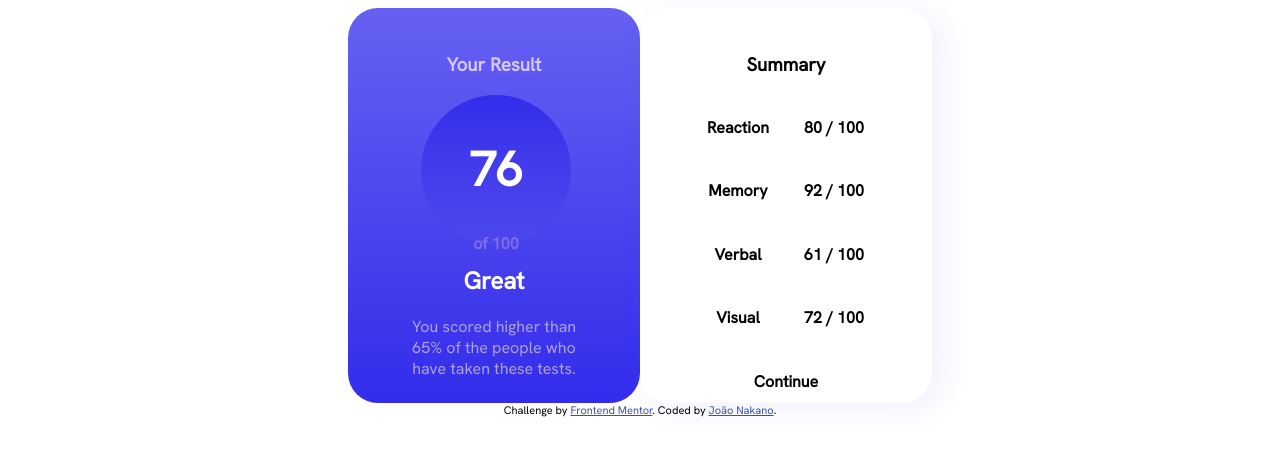
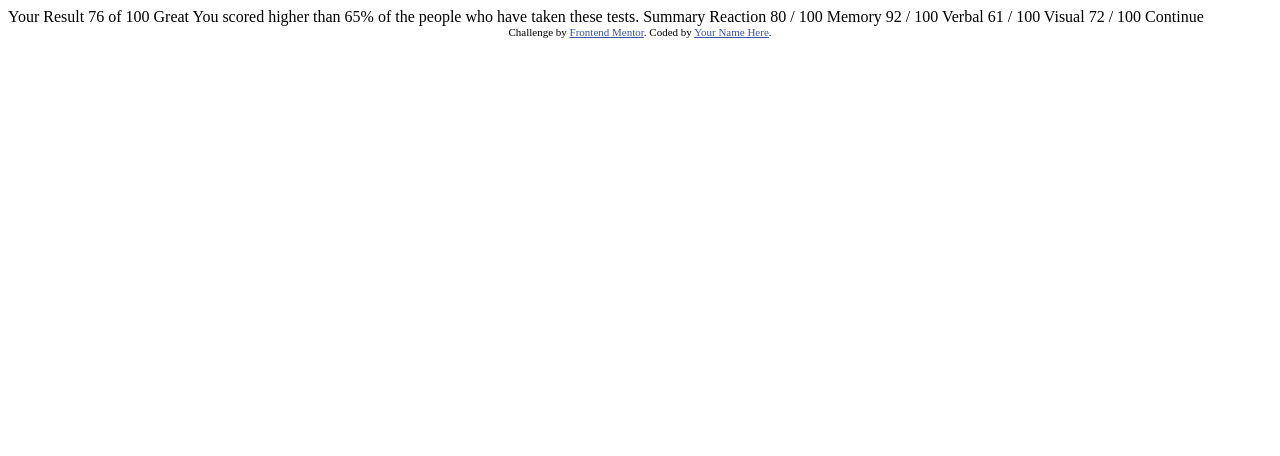
Before and after one commit to joaonakano/results-summary-component, a plain HTML site: page index.html in a window 1280 px wide. Drawn offline with Linux system fonts and the light colour scheme.

Commit message:
remaking the code

```diff
--- a/index.html
+++ b/index.html
@@ -5,87 +5,43 @@
   <meta name="viewport" content="width=device-width, initial-scale=1.0"> <!-- displays site properly based on user's device -->
 
   <link rel="icon" type="image/png" sizes="32x32" href="./assets/images/favicon-32x32.png">
-  <link rel="stylesheet" href="./styles.css">
+
   <title>Frontend Mentor | Results summary component</title>
-  <link rel="preconnect" href="https://fonts.googleapis.com">
-  <link rel="preconnect" href="https://fonts.gstatic.com" crossorigin>
-  <link href="https://fonts.googleapis.com/css2?family=Hanken+Grotesk&display=swap" rel="stylesheet">
+
+  <!-- Feel free to remove these styles or customise in your own stylesheet 👍 -->
+  <style>
+    .attribution { font-size: 11px; text-align: center; }
+    .attribution a { color: hsl(228, 45%, 44%); }
+  </style>
 </head>
+<body>
 
-<body>
-  <div class="container">
-    <div class="left-box">
-      <div class="title">
-        <h3>Your Result</h3>
-      </div>
-      <div class="circle">
-        <div class="userscore">
-          <h1>76</h1>
-        </div>
-        <div class="maxscore">
-          of 100
-        </div>
-      </div>
-      <div>
-        <h2>Great</h2>
-      </div>
-      <div class="higherthantext">
-        <p>You scored higher than 65% of the people who have taken these tests.</p>
-      </div>
-    </div>
+  Your Result
+  76
+  of 100
 
-    <div class="right-box">
-      <div class="subtitle">
-        <h3>Summary</h3>
-      </div>
+  Great
+  You scored higher than 65% of the people who have taken these tests.
 
-      <div class="items">
-        <div class="reaction">
-          <div class="function">
-            <h4>Reaction</h4>
-          </div>
-          <div class="score">
-            <h4>80 / 100</h4>
-          </div>
-        </div>
+  Summary
 
-        <div class="memory">
-          <div class="function">
-            <h4>Memory</h4>
-          </div>
-          <div class="score">
-            <h4>92 / 100</h4>
-          </div>
-        </div>
+  Reaction
+  80 / 100
 
-        <div class="verbal">
-          <div class="function">
-            <h4>Verbal</h4>
-          </div>
-          <div class="score">
-            <h4>61 / 100</h4>
-          </div>
-        </div>
+  Memory
+  92 / 100
 
-        <div class="visual">
-          <div class="function">
-            <h4>Visual</h4>
-          </div>
-          <div class="score">
-            <h4>72 / 100</h4>
-          </div>
-        </div>
-      </div>
+  Verbal
+  61 / 100
 
-      <div class="button">
-        <h4>Continue</h4>
-      </div>
-    </div>
-  </div>
+  Visual
+  72 / 100
+
+  Continue
 
   <div class="attribution">
     Challenge by <a href="https://www.frontendmentor.io?ref=challenge" target="_blank">Frontend Mentor</a>.
-    Coded by <a href="https://github.com/joaonakano" target="_blank">João Nakano</a>.
+    Coded by <a href="#">Your Name Here</a>.
   </div>
 </body>
 </html>
--- a/styles.css
+++ /dev/null
@@ -1,68 +0,0 @@
-.attribution { font-size: 11px; text-align: center; font-family: 'Hanken Grotesk', sans-serif;; }
-.attribution a { color: hsl(228, 45%, 44%); }
-
-body { font-family: 'Hanken Grotesk', sans-serif; }
-
-.left-box, .right-box {
-    border-radius: 30px;
-    padding: 50px;
-    padding-top: 25px;
-    text-align: center;
-    width: 12rem;
-    height: 20rem;
-}
-
-.left-box {
-    background-image: linear-gradient(#6661f1, #332CEB);
-    color: white;
-}
-
-.maxscore {
-    color: #9b82e7a6;
-    font-weight: bolder;
-}
-
-.left-box .title {
-    color: #D4C7FF;
-}
-
-.higherthantext {
-    color: #aea2d8;
-    font-weight: 500;
-}
-
-.left-box .userscore {
-    font-size: 150%;
-    padding-top: 10px;
-}
-
-.right-box {
-    box-shadow: 10px 5px 30px #504afd17;
-}
-
-.items > div {
-    display: flex;
-}
-
-.function {
-    width: 50%;
-}
-
-.score {
-    width: 50%;
-}
-
-.circle {
-    margin-left: 12%;
-    border-radius: 100%;
-    height: 150px;
-    width: 150px;
-    background-image: linear-gradient(#332CEB, #534ee760);
-}
-
-
-.container {
-    display: flex;
-    align-items: center;
-    justify-content: center;
-}
```
Also changed, not shown: 3 other files.
